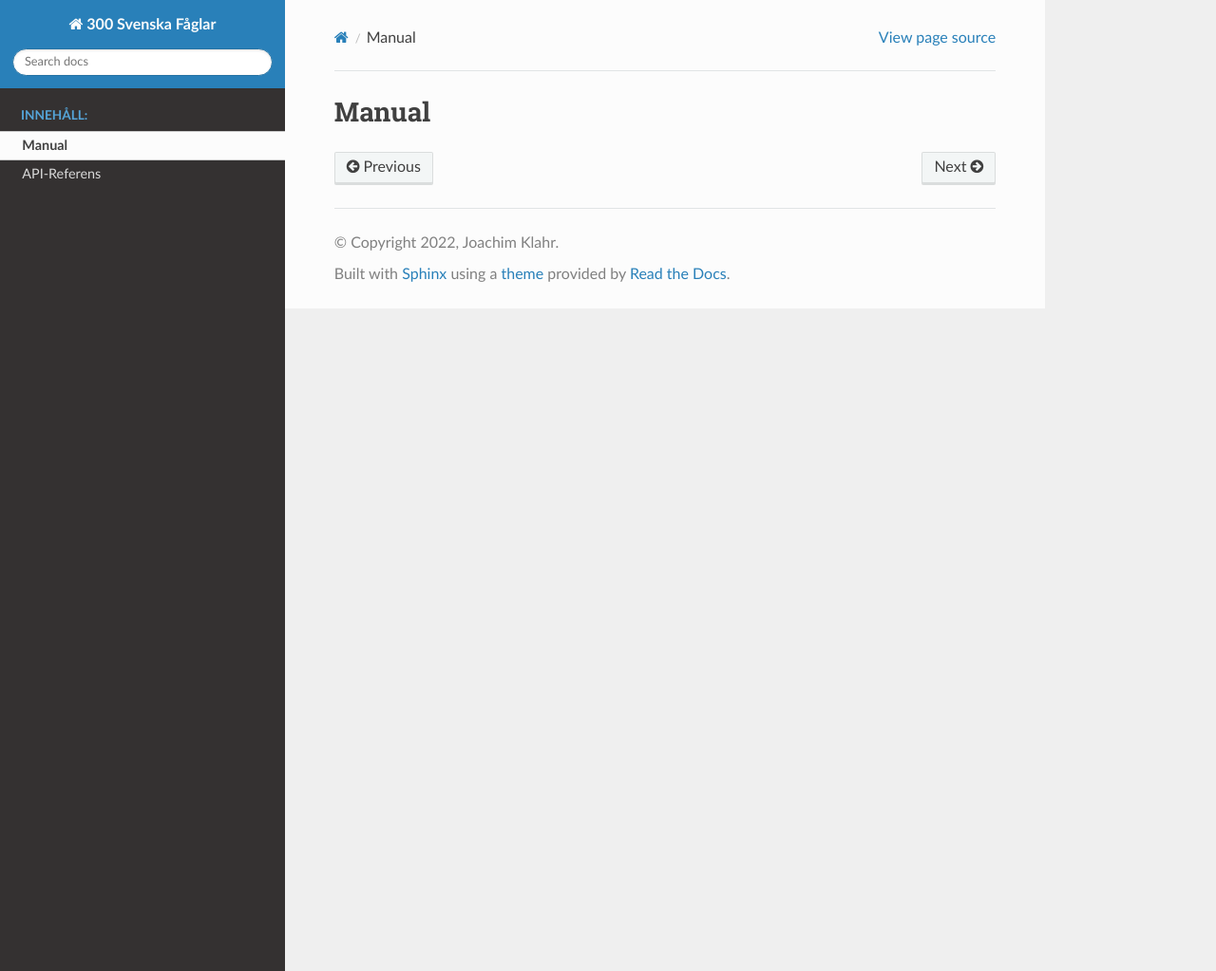
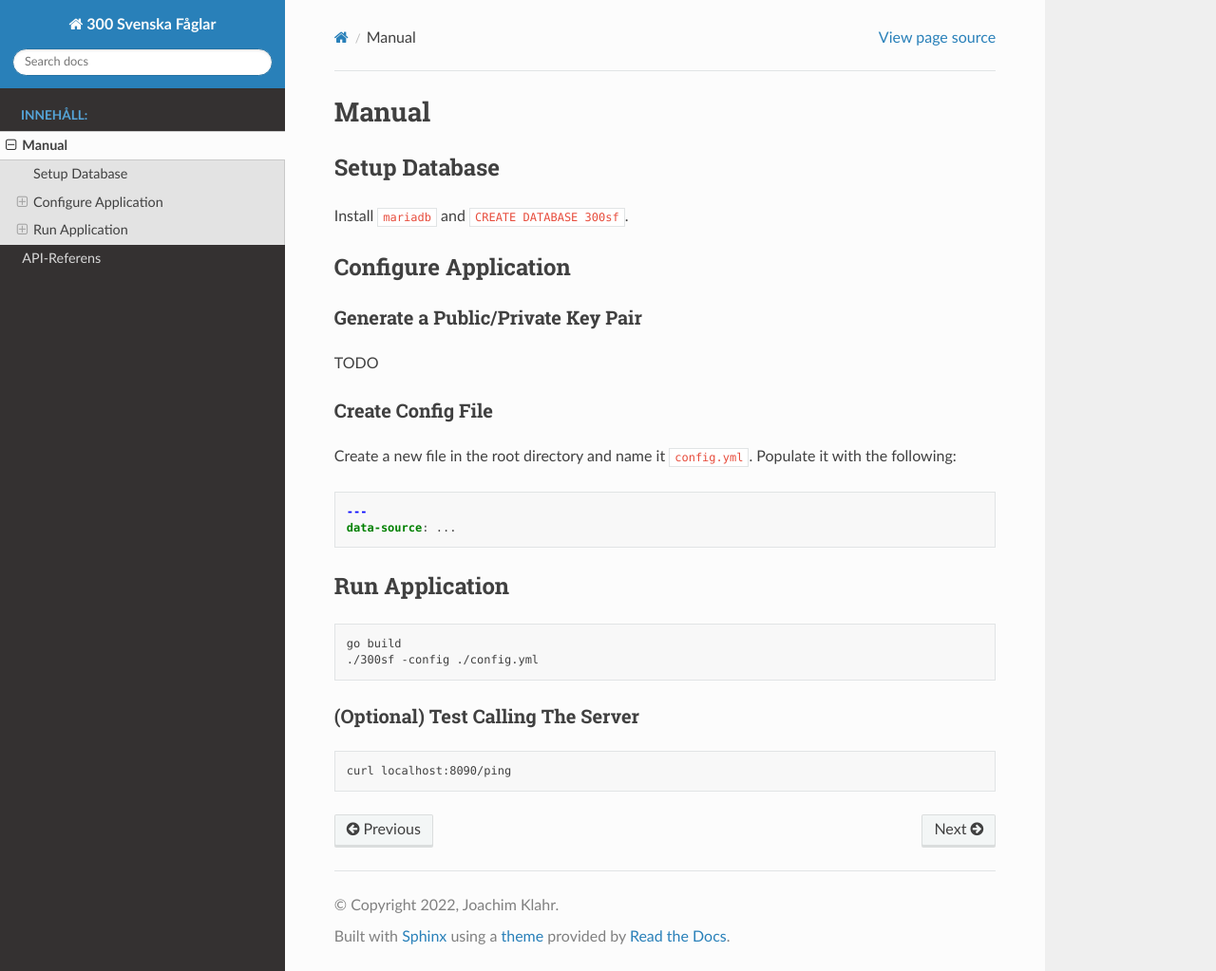
Before and after one commit to klahr/300sf, a Sphinx documentation site: the page built from docs/manual/index.md, in a window 1280 px wide and 1023 px high. Shown: the whole window at 95% size. Built offline with Sphinx 7.4.7 and the Read the Docs theme 2.0.0, drawn with Linux system fonts in a browser that asks for light colours.

````diff
--- a/docs/manual/index.md
+++ b/docs/manual/index.md
@@ -1 +1,33 @@
 # Manual
+
+## Setup Database
+
+Install `mariadb` and `CREATE DATABASE 300sf`.
+
+## Configure Application
+
+### Generate a Public/Private Key Pair
+
+TODO
+
+### Create Config File
+
+Create a new file in the root directory and name it `config.yml`. Populate it with the following:
+
+```yml
+---
+data-source: ...
+```
+
+## Run Application
+
+```bash
+go build
+./300sf -config ./config.yml
+```
+
+### (Optional) Test Calling The Server
+
+```bash
+curl localhost:8090/ping
+```
````
Also changed, not shown: 1 other file.
